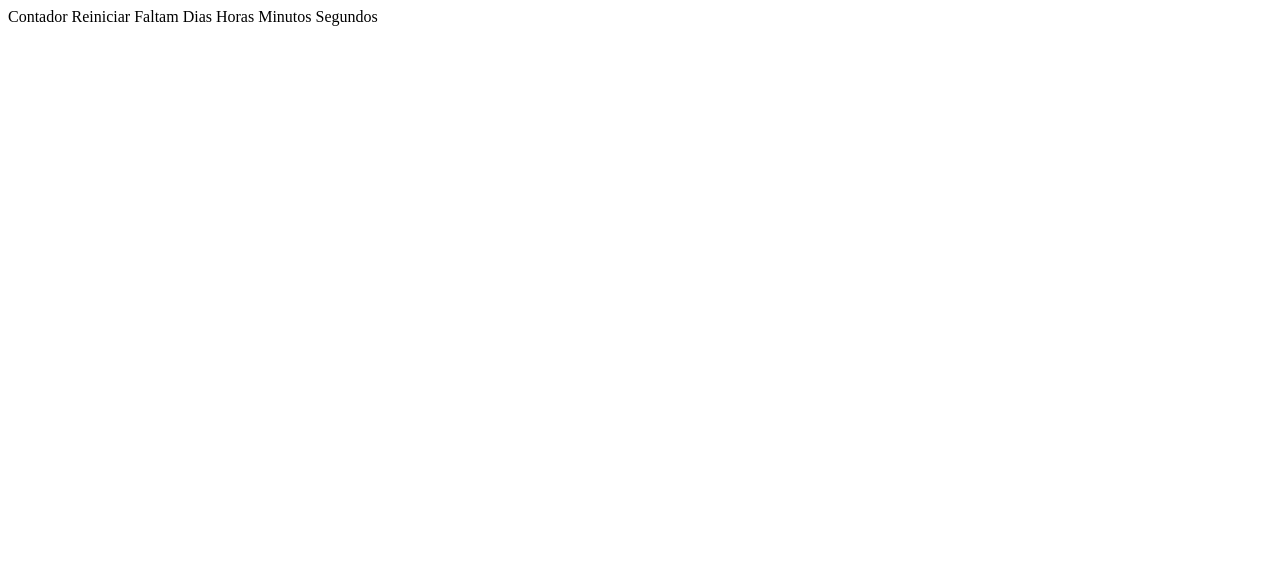
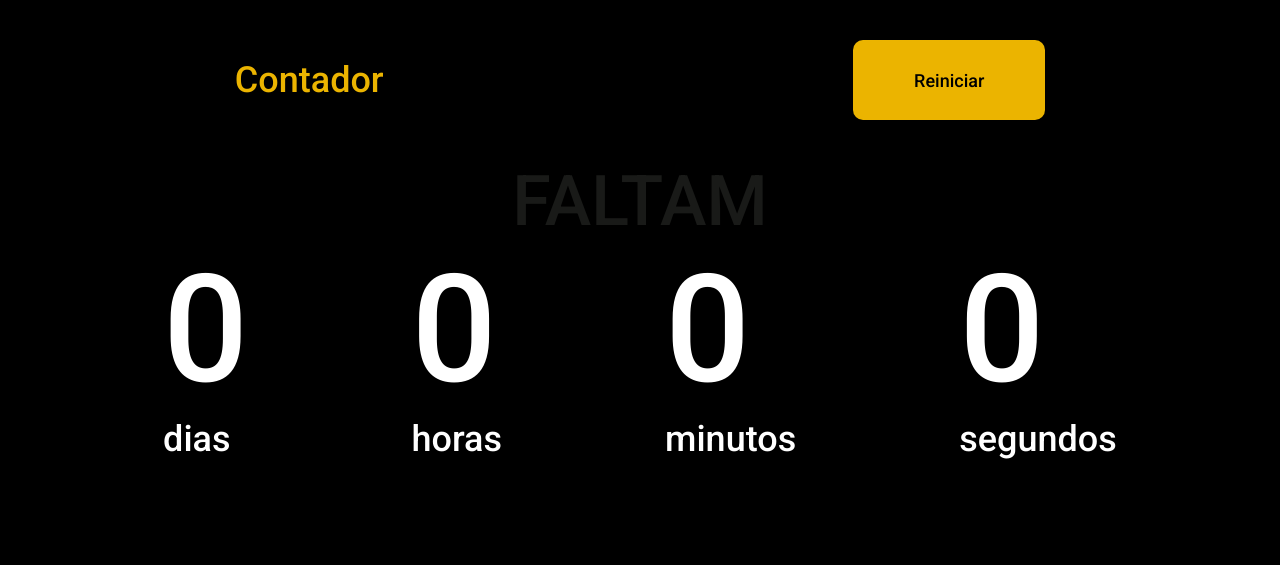
Before and after one commit to gcomartins/DevChallenge-Contador, a plain HTML site: page contador.html in a window 1280 px wide. Drawn offline with Linux system fonts and the light colour scheme.

Commit message:
Formulação do HTML e do CSS das páginas. Função para passar a Data pelo sessionStorage e js para Concatenar os numeros em constantes na tela do Contador

```diff
--- a/contador.html
+++ b/contador.html
@@ -1,4 +1,64 @@
-Contador
+<!-- Contador
 Reiniciar
 Faltam
-Dias Horas Minutos Segundos
+Dias Horas Minutos Segundos -->
+<!DOCTYPE html>
+<html lang="pt">
+<head>
+    <meta charset="UTF-8">
+    <meta http-equiv="X-UA-Compatible" content="IE=edge">
+    <meta name="viewport" content="width=device-width, initial-scale=1.0">
+    <title>DevChallenge| Contador</title>
+
+    <link rel="stylesheet" href="css/contador.css">
+</head>
+<body>
+    <div class="header">
+        <p>
+        Contador
+        </p>
+        <button onclick = reset() >
+            Reiniciar
+        </button>
+    </div>
+
+    <p id="faltam">FALTAM</p>
+    <div class="container">
+        <div class="dias">
+            <p class="numero">
+            0
+            </p>
+            dias
+        </div>
+        <div class="horas">
+            <p class="numero">
+                0
+                </p>
+                horas
+        </div>
+        <div class="minutos">
+            <p class="numero">
+                0
+                </p>
+                minutos
+        </div>
+        <div class="segundos">
+            <p class="numero">
+                0
+                </p>
+                segundos
+        </div>
+    </div>
+</body>
+</html>
+<script>
+    const diaAlvo = Number(sessionStorage.DATA.at(8)+ sessionStorage.DATA.at(9));
+    const mesAlvo = Number(sessionStorage.DATA.at(5)+ sessionStorage.DATA.at(6));
+    const anoAlvo = Number(sessionStorage.DATA.at(0)+ sessionStorage.DATA.at(1) + sessionStorage.DATA.at(2)+ sessionStorage.DATA.at(3));
+
+    console.log(diaAlvo, mesAlvo, anoAlvo);
+
+    function reset() {
+        window.location = "index.html"
+    }
+</script>
--- /dev/null
+++ b/css/contador.css
@@ -0,0 +1,52 @@
+@import url('https://fonts.googleapis.com/css2?family=Roboto:ital,wght@0,100;0,300;0,500;1,100;1,300;1,500&display=swap');
+
+*{
+    margin: 0;
+    padding: 0;
+    color: white;
+    font-family: 'Roboto';
+    font-size: 36px;
+    border: black solid 0;
+}
+
+body {
+    background-color: black;
+}
+
+.header {
+    width: 100%;
+    height: 20vh;
+    display: flex;
+    justify-content: space-around;
+    align-items: center;
+}
+.header p {
+    font-size: 36px;
+    color: #ebb400;
+}
+.header button {
+    width: 15%;
+    height: 50%;
+    border-radius: 10px;
+    color: black;
+    background-color: #ebb400;
+    font-size: 18px;
+}
+
+#faltam {
+    color: #191A18;
+    font-size: 70px;
+    width: 100%;
+    text-align: center;
+}
+
+.container {
+    width: 100%;
+    height: 40vh;
+    display: flex;
+    justify-content: space-evenly;
+}
+
+.numero {
+    font-size: 150px;
+}
--- /dev/null
+++ b/css/index.css
@@ -0,0 +1,61 @@
+@import url('https://fonts.googleapis.com/css2?family=Roboto:ital,wght@0,100;0,300;0,500;1,100;1,300;1,500&display=swap');
+*{
+    margin: 0;
+    padding: 0;
+    color: white;
+    font-family: 'Roboto';
+    font-size: 16px;
+    border: black solid 0;
+}
+
+.background {
+    width: 100%;
+    height: 100vh;
+    background-color: black;
+    display: flex;
+    flex-direction: column;
+    justify-content: center;
+    align-items: center;
+}
+.background p {
+    color: #ebb400;
+    display: flex;
+    justify-content: center;
+    align-items: center;
+    text-align: center;
+    font-size: 36px;
+}
+
+.container {
+    width: 50%;
+    height: 35vh;
+    display: flex;
+    flex-direction: column;
+    justify-content: space-evenly;
+    align-items: center;
+}
+
+.input {
+    width: 100%;
+    height: 100%;
+    display: flex;
+    flex-direction: column;
+    justify-content: start;
+    align-items: center;
+    font-size: 18px;
+    justify-content: space-evenly;
+}
+.input input {
+    background-color: #191A18;
+    width: 40%;
+    height: 45px;
+    border-radius: 7px;
+    text-align: center;
+}
+.input button {
+    background-color: #ebb400;
+    color: black;
+    width: 40%;
+    height: 45px;
+    border-radius: 6px;
+}
```
Also changed, not shown: index.html (+37 -2 lines).
